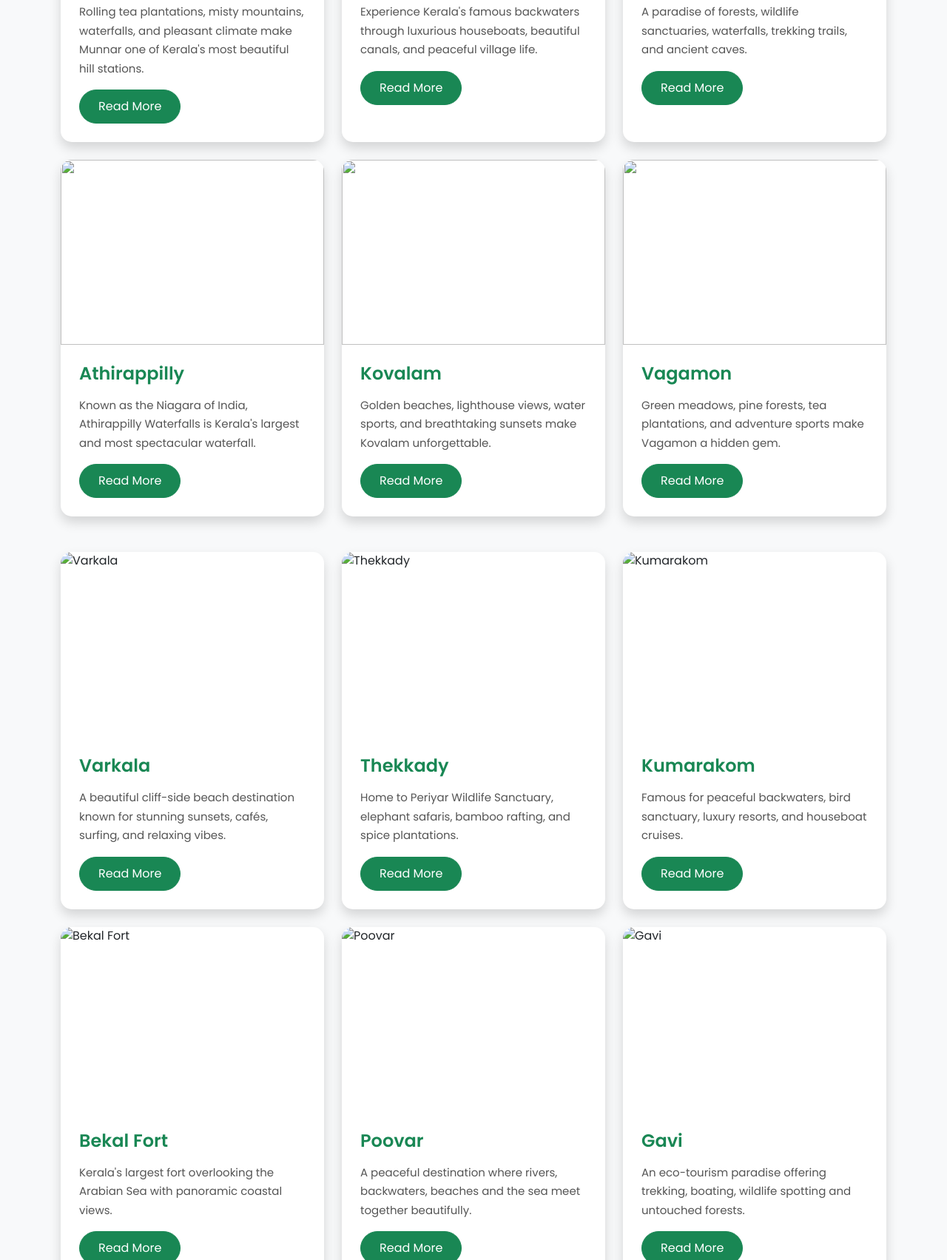
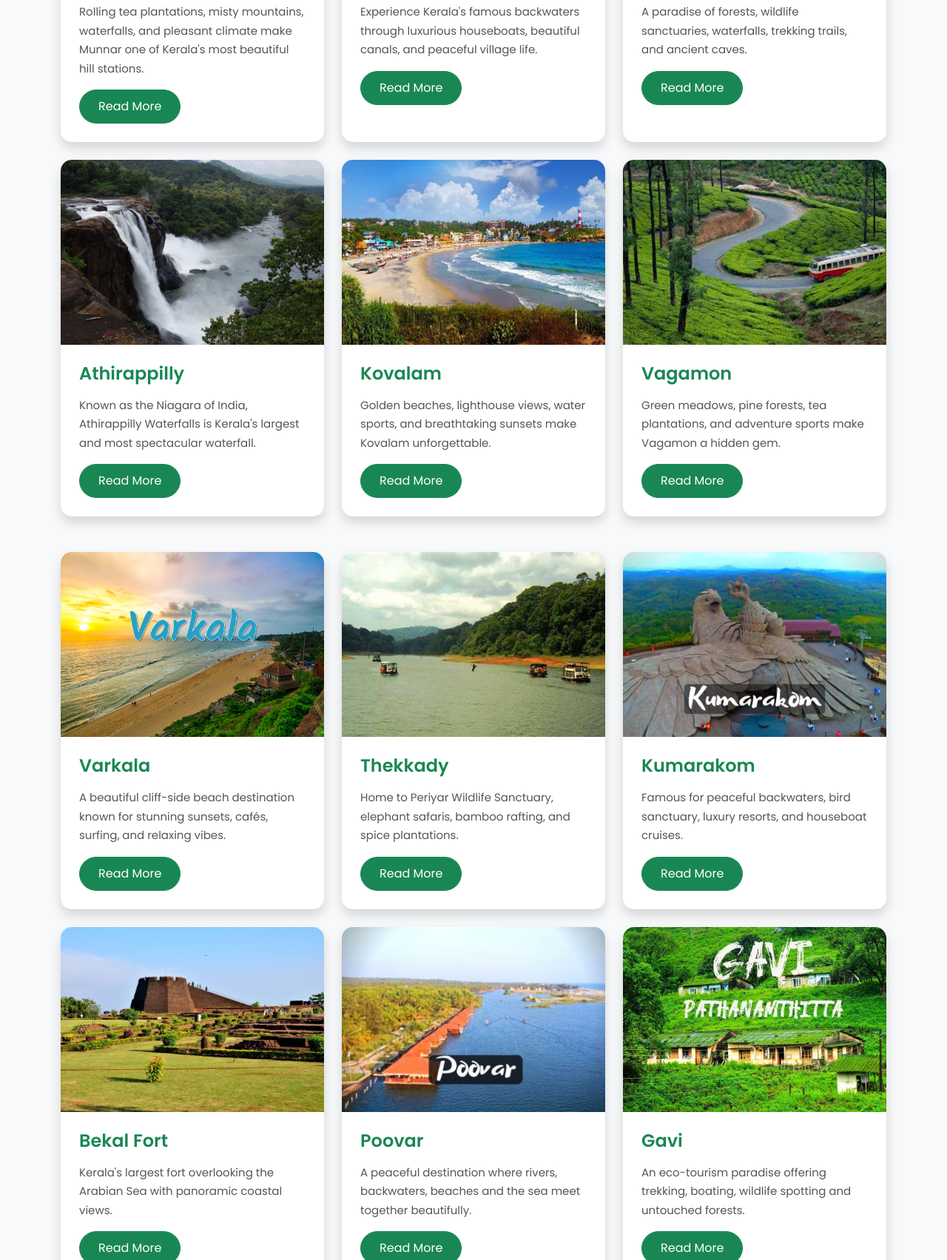
Before and after one commit to Haseenakts/travel-blog, a plain HTML site: page index.html in a window 1280 px wide. Shown: the part 1238-2941 px from the top of the page at 74% size. Drawn offline with nearby package versions, Linux system fonts and the light colour scheme; files whose address does not match are found by name.

Commit message:
Update index.html

```diff
--- a/index.html
+++ b/index.html
@@ -85,7 +85,7 @@ Popular Destinations in Kerala
 
 <div class="card shadow h-100">
 
-<img src="images/munnar.jpg" class="card-img-top">
+<img src="munnar.jpg" class="card-img-top">
 
 <div class="card-body">
 
@@ -115,7 +115,7 @@ Read More
 
 <div class="card shadow h-100">
 
-<img src="images/alleppey.jpg" class="card-img-top">
+<img src="alleppey.jpg" class="card-img-top">
 
 <div class="card-body">
 
@@ -144,7 +144,7 @@ Read More
 
 <div class="card shadow h-100">
 
-<img src="images/wayanad.jpg" class="card-img-top">
+<img src="wayanad.jpg" class="card-img-top">
 
 <div class="card-body">
 
@@ -174,7 +174,7 @@ Read More
 
 <div class="card shadow h-100">
 
-<img src="images/athirappilly.jpg" class="card-img-top">
+<img src="athirappilly.jpg" class="card-img-top">
 
 <div class="card-body">
 
@@ -202,7 +202,7 @@ Read More
 
 <div class="card shadow h-100">
 
-<img src="images/kovalam.jpg" class="card-img-top">
+<img src="kovalam.jpg" class="card-img-top">
 
 <div class="card-body">
 
@@ -232,7 +232,7 @@ Read More
 
 <div class="card shadow h-100">
 
-<img src="images/vagamon.jpg" class="card-img-top">
+<img src="vagamon.jpg" class="card-img-top">
 
 <div class="card-body">
 
@@ -265,7 +265,7 @@ Read More
 
         <div class="col-md-4">
             <div class="card shadow h-100">
-                <img src="images/varkala.jpg" class="card-img-top" alt="Varkala">
+                <img src="varkala.jpg" class="card-img-top" alt="Varkala">
                 <div class="card-body">
                     <h4>Varkala</h4>
                     <p>
@@ -281,7 +281,7 @@ Read More
 
         <div class="col-md-4">
             <div class="card shadow h-100">
-                <img src="images/thekkady.jpg" class="card-img-top" alt="Thekkady">
+                <img src="thekkady.jpg" class="card-img-top" alt="Thekkady">
                 <div class="card-body">
                     <h4>Thekkady</h4>
                     <p>
@@ -298,7 +298,7 @@ Read More
 
         <div class="col-md-4">
             <div class="card shadow h-100">
-                <img src="images/kumarakom.jpg" class="card-img-top" alt="Kumarakom">
+                <img src="kumarakom.jpg" class="card-img-top" alt="Kumarakom">
                 <div class="card-body">
                     <h4>Kumarakom</h4>
                     <p>
@@ -316,7 +316,7 @@ Read More
 
         <div class="col-md-4">
             <div class="card shadow h-100">
-                <img src="images/bekal.jpg" class="card-img-top" alt="Bekal Fort">
+                <img src="bekal.jpg" class="card-img-top" alt="Bekal Fort">
                 <div class="card-body">
                     <h4>Bekal Fort</h4>
                     <p>
@@ -333,7 +333,7 @@ Read More
 
         <div class="col-md-4">
             <div class="card shadow h-100">
-                <img src="images/poovar.jpg" class="card-img-top" alt="Poovar">
+                <img src="poovar.jpg" class="card-img-top" alt="Poovar">
                 <div class="card-body">
                     <h4>Poovar</h4>
                     <p>
@@ -351,7 +351,7 @@ Read More
 
         <div class="col-md-4">
             <div class="card shadow h-100">
-                <img src="images/gavi.jpg" class="card-img-top" alt="Gavi">
+                <img src="gavi.jpg" class="card-img-top" alt="Gavi">
                 <div class="card-body">
                     <h4>Gavi</h4>
                     <p>
```
